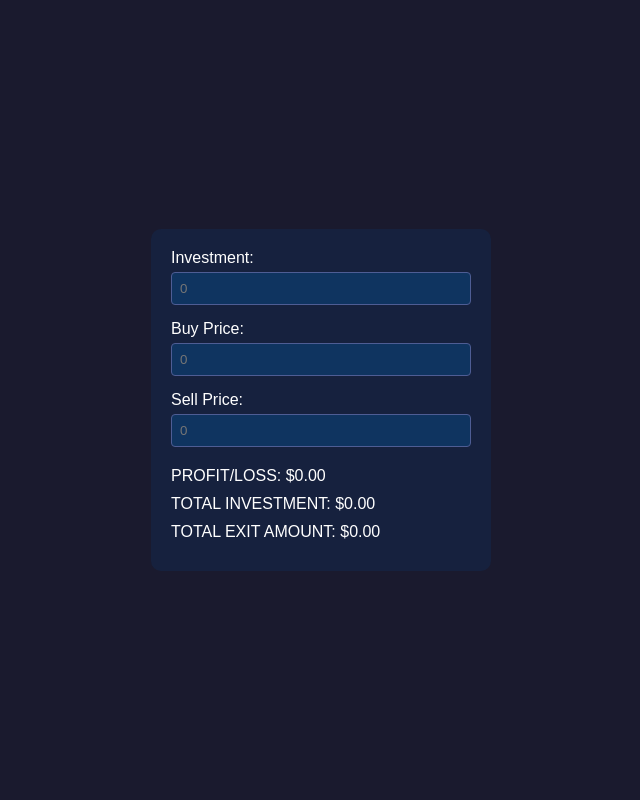
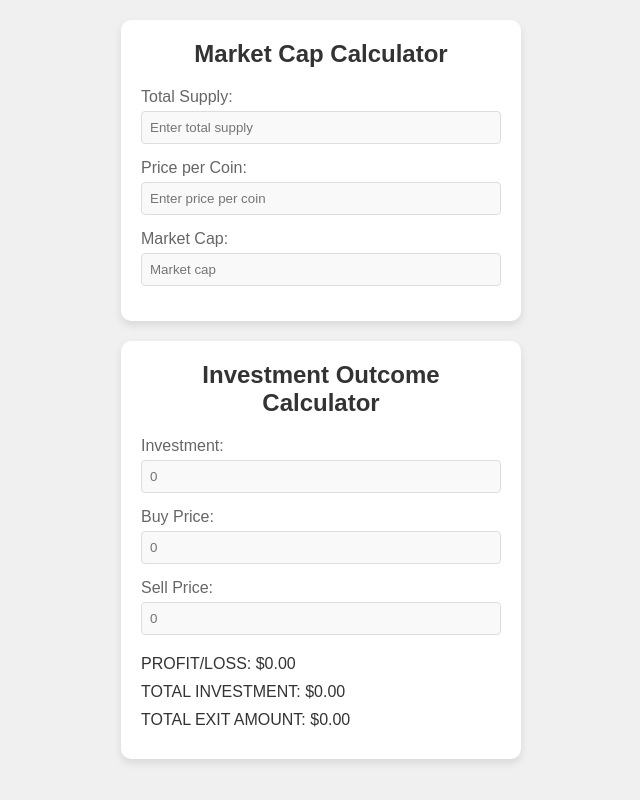
Before and after one commit to crypto4light/investment-outcome-calculator, a plain HTML site: page index.html in a window 1280 px wide. Shown: the whole page, without its empty margins (319-959 px from the left). Drawn offline with Linux system fonts and the light colour scheme.

Commit message:
Update index.html

```diff
--- a/index.html
+++ b/index.html
@@ -3,19 +3,78 @@
 <head>
     <meta charset="UTF-8">
     <meta name="viewport" content="width=device-width, initial-scale=1.0">
-    <title>Investment Outcome Calculator</title>
+    <title>Crypto4light Calculators</title>
     <style>
-        body { font-family: Arial, sans-serif; background: #1a1a2e; color: #fff; display: flex; justify-content: center; align-items: center; height: 100vh; margin: 0; }
-        .calculator { background: #16213e; padding: 20px; border-radius: 10px; width: 300px; }
-        .input-group { margin-bottom: 15px; }
-        label { display: block; margin-bottom: 5px; }
-        input { width: 100%; padding: 8px; box-sizing: border-box; border: 1px solid #4e5d94; border-radius: 4px; background: #0f3460; color: #fff; }
-        .outcome { margin-top: 20px; }
-        .outcome div { margin-bottom: 10px; }
+        body {
+            font-family: Arial, sans-serif;
+            background: #f0f0f0;
+            margin: 0;
+            padding: 20px;
+            display: flex;
+            flex-direction: column;
+            align-items: center;
+        }
+        .container {
+            width: 100%;
+            max-width: 400px;
+        }
+        .calculator {
+            background: #fff;
+            padding: 20px;
+            border-radius: 10px;
+            box-shadow: 0 4px 8px rgba(0,0,0,0.1);
+            margin-bottom: 20px;
+        }
+        .calculator h2 {
+            text-align: center;
+            margin-top: 0;
+            color: #333;
+        }
+        .input-group {
+            margin-bottom: 15px;
+        }
+        label {
+            display: block;
+            margin-bottom: 5px;
+            color: #666;
+        }
+        input {
+            width: 100%;
+            padding: 8px;
+            box-sizing: border-box;
+            border: 1px solid #ddd;
+            border-radius: 4px;
+            background: #f9f9f9;
+        }
+        .outcome {
+            margin-top: 20px;
+        }
+        .outcome div {
+            margin-bottom: 10px;
+            color: #333;
+        }
     </style>
 </head>
 <body>
+    <div class="container">
         <div class="calculator">
+            <h2>Market Cap Calculator</h2>
+            <div class="input-group">
+                <label for="totalSupply">Total Supply:</label>
+                <input type="number" id="totalSupply" placeholder="Enter total supply" min="0">
+            </div>
+            <div class="input-group">
+                <label for="pricePerCoin">Price per Coin:</label>
+                <input type="number" id="pricePerCoin" placeholder="Enter price per coin" min="0" step="0.01">
+            </div>
+            <div class="input-group">
+                <label for="marketCap">Market Cap:</label>
+                <input type="number" id="marketCap" placeholder="Market cap" readonly>
+            </div>
+        </div>
+
+        <div class="calculator">
+            <h2>Investment Outcome Calculator</h2>
             <div class="input-group">
                 <label for="investment">Investment:</label>
                 <input type="number" id="investment" placeholder="0" min="0">
@@ -34,8 +93,26 @@
                 <div>TOTAL EXIT AMOUNT: $<span id="totalExit">0.00</span></div>
             </div>
         </div>
+    </div>
 
     <script>
+        // Market Cap Calculator
+        const totalSupply = document.getElementById('totalSupply');
+        const pricePerCoin = document.getElementById('pricePerCoin');
+        const marketCap = document.getElementById('marketCap');
+
+        [totalSupply, pricePerCoin].forEach(input => {
+            input.addEventListener('input', calculateMarketCap);
+        });
+
+        function calculateMarketCap() {
+            const supply = parseFloat(totalSupply.value) || 0;
+            const price = parseFloat(pricePerCoin.value) || 0;
+            const cap = supply * price;
+            marketCap.value = isNaN(cap) ? '' : cap.toFixed(2);
+        }
+
+        // Investment Outcome Calculator
         const investment = document.getElementById('investment');
         const buyPrice = document.getElementById('buyPrice');
         const sellPrice = document.getElementById('sellPrice');
```
Lines whose indentation alone changed are shown as unchanged.
